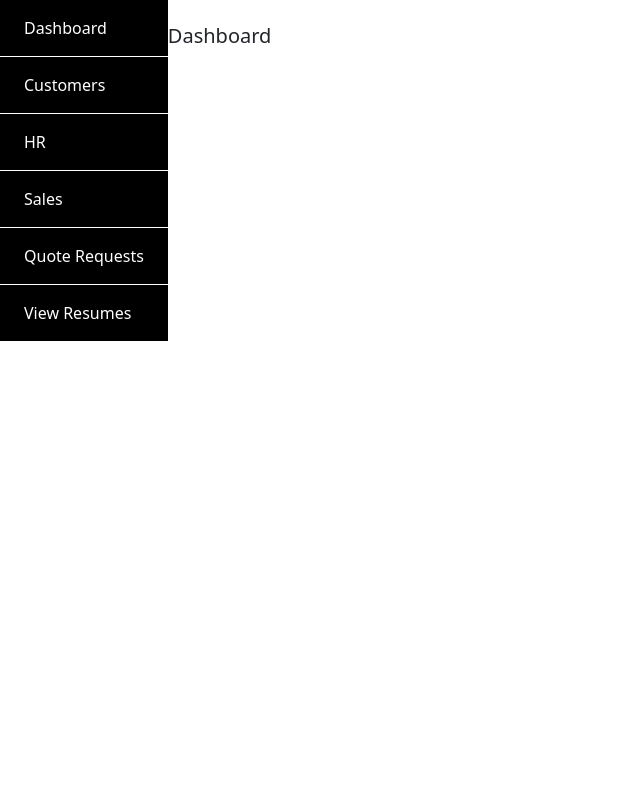
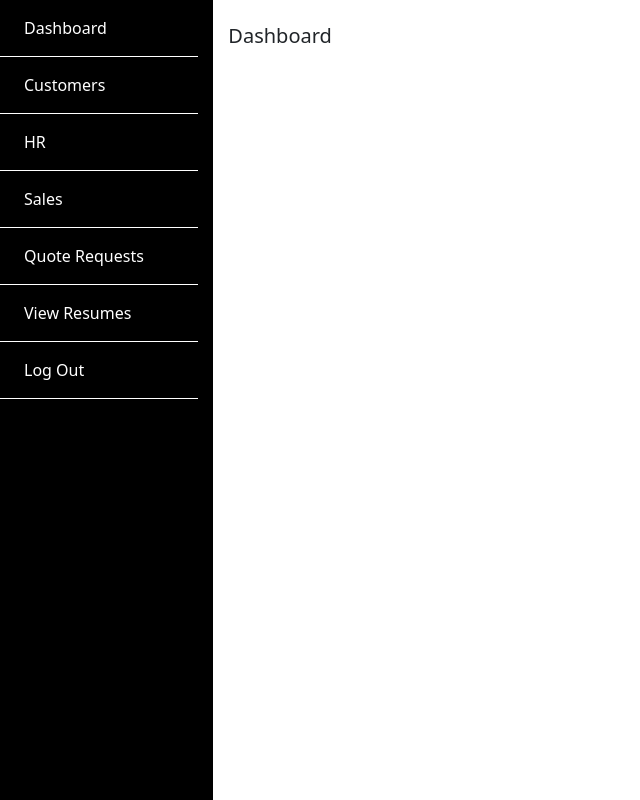
Before and after one commit to sushant021/Larway, a Django app: page /dashboard/ in a window 1280 px wide. Shown: the whole page, without its empty margins (0-640 px from the left). Run offline with Django 3.2, Linux system fonts and the light colour scheme; some libraries are stand-ins or nearby versions.

Commit message:
Dashboard edited

```diff
--- a/SiteApp/static/SiteApp/css/style.css
+++ b/SiteApp/static/SiteApp/css/style.css
@@ -1,6 +1,11 @@
 * {
   font-family: "Noto Sans", sans-serif;
   transition: all ease-in 0.2s;
+}
+html,
+body {
+  height: 100%;
+  min-height: 100%;
 }
 /*theme colors*/
 .theme-color-primary {
--- a/SiteApp/templates/backend_base.html
+++ b/SiteApp/templates/backend_base.html
@@ -35,13 +35,54 @@
       src="https://kit.fontawesome.com/ae06f41507.js"
       crossorigin="anonymous"
     ></script>
+    <script src="https://cdnjs.cloudflare.com/ajax/libs/Chart.js/2.8.0/Chart.min.js"></script>
   </head>
-  <body>
-    <header class="float-left bg-black">
-      {% include 'SiteApp/backend_menu.html'%}
-    </header>
-    <main>
-      {% block content %} {% endblock %}
-    </main>
+  <body class="h-100">
+    <div class="container-fluid h-100">
+      <div class="row h-100">
+        <div class="cols-sm-12 col-md-2 col-lg-2 col-xl-2 pl-0 h-100 bg-black">
+          <ul class="list-group" style="list-style-type: none;">
+            <li class="nav-item backend-menu-item">
+              <a class="nav-link text-white" href="{% url 'dashboard' %}"
+                >Dashboard</a
+              >
+            </li>
+            <li class="nav-item backend-menu-item">
+              <a class="nav-link text-white" href="{% url 'list_customers' %}"
+                >Customers</a
+              >
+            </li>
+            <li class="nav-item backend-menu-item">
+              <a class="nav-link text-white" href="{% url 'list_employees' %}"
+                >HR</a
+              >
+            </li>
+            <li class="nav-item backend-menu-item">
+              <a class="nav-link text-white" href="#">Sales</a>
+            </li>
+            <li class="nav-item backend-menu-item">
+              <a
+                class="nav-link text-white"
+                href="{% url 'view_quote_requests'%}"
+                >Quote Requests</a
+              >
+            </li>
+            <li class="nav-item backend-menu-item">
+              <a class="nav-link text-white" href="{% url 'view_resumes' %}"
+                >View Resumes</a
+              >
+            </li>
+            <li class="nav-item backend-menu-item">
+              <a class="nav-link text-white" href="{% url 'logout' %}"
+                >Log Out</a
+              >
+            </li>
+          </ul>
+        </div>
+        <div class="col-sm-12 col-md-10 col-lg-10 col-xl-10 h-100">
+          {% block content %}{% endblock %}
+        </div>
+      </div>
+    </div>
   </body>
 </html>
```
Also changed, not shown: db.sqlite3.
